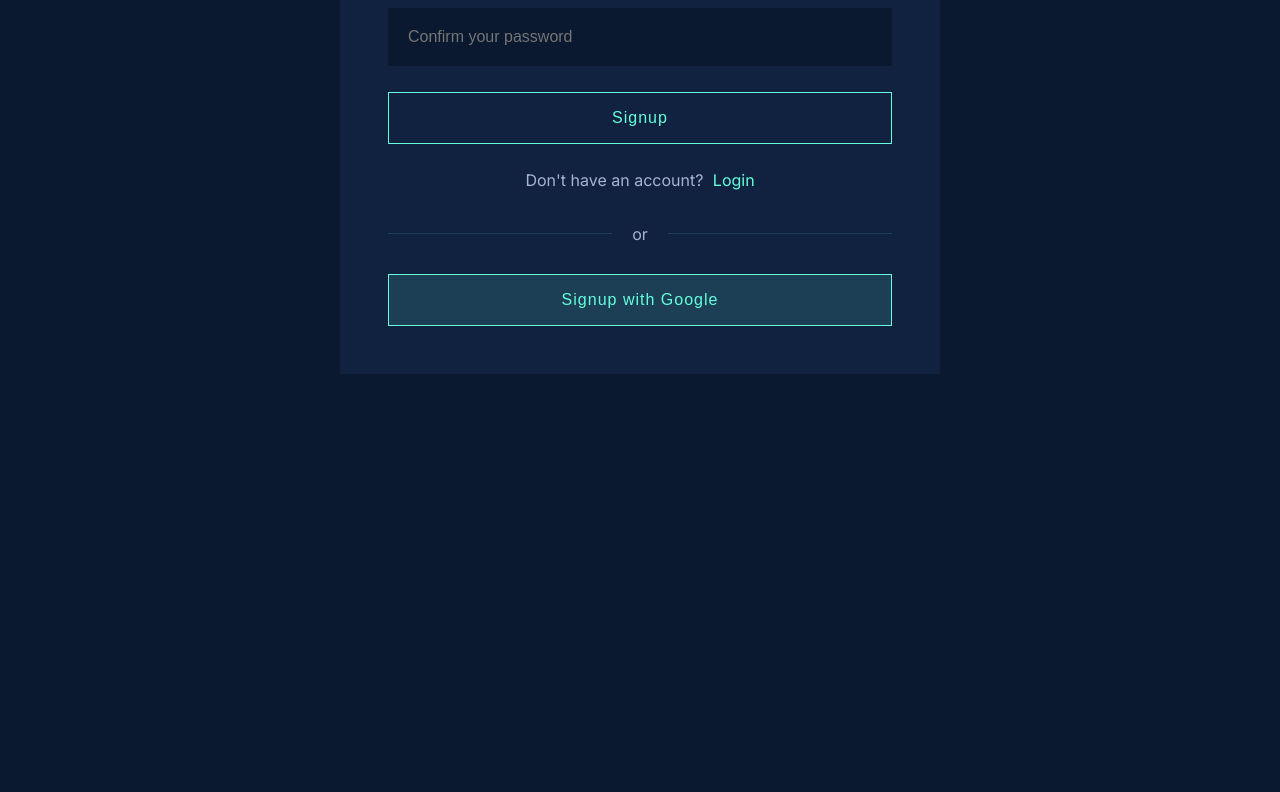
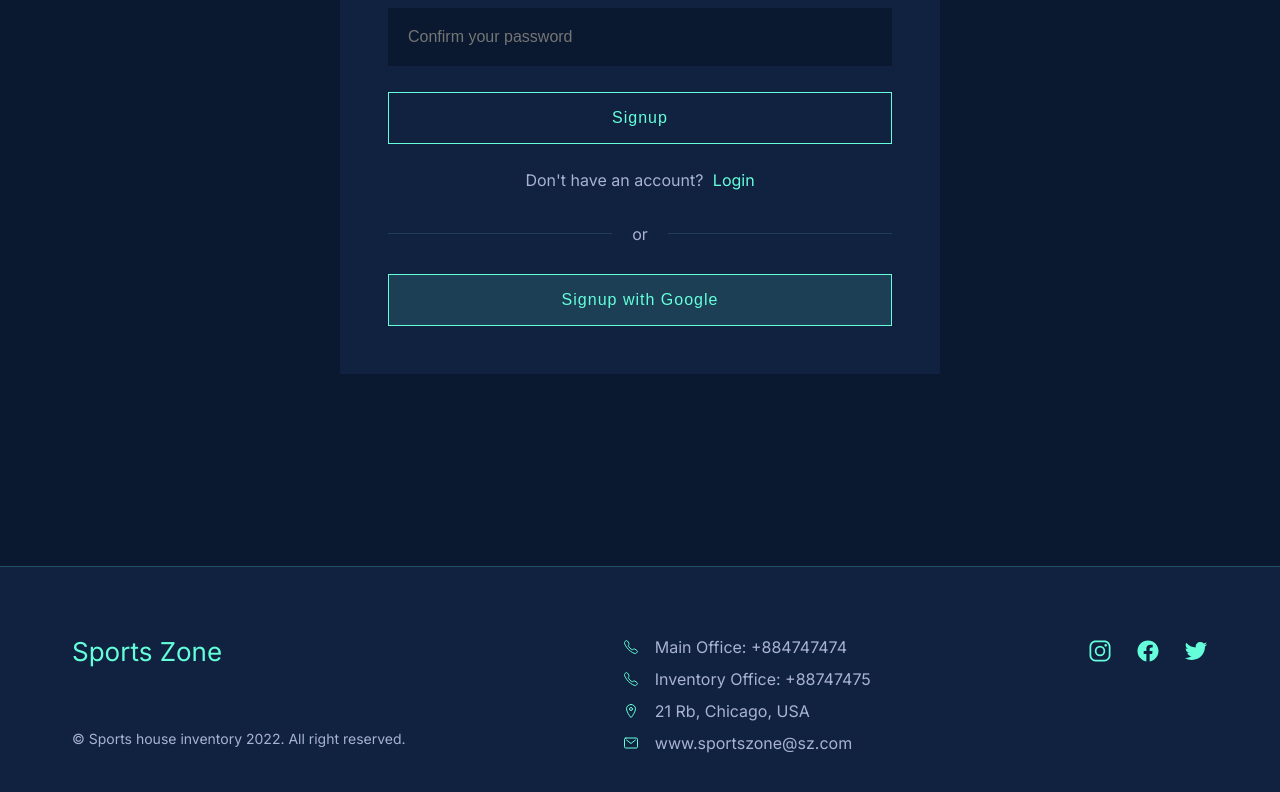
Before and after one commit to tanvirch0750/Sports-Zone-Inventory---Client, a React (Create React App) app: page /signup in a window 1280 px wide. Shown: the part 562-1354 px from the top of the page. Before the commit the page ends 1032 px from the top, so only its background shows below. Built offline with nearby package versions, Linux system fonts and the light colour scheme; no server answers.

Commit message:
modified banner and implemented footer

```diff
--- a/src/App.js
+++ b/src/App.js
@@ -8,6 +8,7 @@ import Home from "./pages/Home/Home";
 import InventoryItemDetails from "./pages/InventoryItemDetails/InventoryItemDetails";
 import ManageInventory from "./pages/ManageInventory/ManageInventory";
 import MyItems from "./pages/MyItems/MyItems";
+import Footer from "./shared/Footer/Footer.jsx";
 import Header from "./shared/Header/Header";
 
 function App() {
@@ -51,6 +52,7 @@ function App() {
         <Route path="/login" element={<Login />}></Route>
         <Route path="/signup" element={<SignUp />}></Route>
       </Routes>
+      <Footer />
     </>
   );
 }
--- a/src/components/Banner/Banner.css
+++ b/src/components/Banner/Banner.css
@@ -15,20 +15,54 @@
   align-items: center;
 }
 
+.banner-inner {
+  display: grid;
+  grid-template-columns: 65fr 35fr;
+  gap: 3.2rem;
+  align-items: center;
+  justify-items: space-between;
+}
+
+.inner-content-right {
+  justify-self: center;
+}
+
+.inner-content-right div {
+  display: flex;
+  flex-direction: column;
+  gap: 1.6rem;
+}
+
+.inner-content-right div span {
+  display: flex;
+  align-items: center;
+  font-size: 1.8rem;
+  gap: 1.8rem;
+  color: var(--color-slate-lightest);
+}
+
+.inner-content-right div span .icon {
+  color: var(--color-secondary);
+}
+
 .banner p {
   font-size: 1.6rem;
-  color: var(--color-secondary);
+  color: var(--color-slate-light);
   margin-bottom: 1.2rem;
 }
 
 .banner h1 {
-  font-size: 6.6rem;
-  line-height: 1.1;
+  font-size: 6.2rem;
+  line-height: 1.2;
   font-weight: 500;
   color: var(--color-slate-lightest);
   text-transform: none;
   letter-spacing: 0.05px;
-  margin-bottom: 3rem;
+  text-transform: capitalize;
+}
+
+.banner h1 span {
+  color: var(--color-secondary);
 }
 
 .banner .banner-text {
--- a/src/components/Banner/Banner.jsx
+++ b/src/components/Banner/Banner.jsx
@@ -1,20 +1,46 @@
 import React from "react";
+import { IoCheckmarkOutline } from "react-icons/io5";
 import "./Banner.css";
 
 const Banner = () => {
   return (
     <section className="banner">
       <div className="banner-inner container">
-        <p>Welcome to sports inventory.</p>
-        <h1>
-          Sports equipments inventory management for organized sporting
-          business.
-        </h1>
-
-        <p className="banner-text">
-          We solve your inventory problem best possible way!
-        </p>
-        <button className="btn btn-lg">Manage Inventory</button>
+        <div className="inner-content-left">
+          <p>Welcome to inventory of sports Zone.</p>
+          <h1>
+            Sports equipments inventory management <br /> for{" "}
+            <span>Sports Zone</span>.
+          </h1>
+          <button className="btn btn-lg">Manage Inventory</button>
+        </div>
+        <div className="inner-content-right">
+          <div>
+            <span>
+              <IoCheckmarkOutline className="icon" /> Product Traceabillity
+            </span>
+            <span>
+              <IoCheckmarkOutline className="icon" /> Barcoding & Barcode
+              Scanning
+            </span>
+            <span>
+              <IoCheckmarkOutline className="icon" /> Humidity Control
+              Environment{" "}
+            </span>
+            <span>
+              <IoCheckmarkOutline className="icon" /> 24/7 Monitoring System
+            </span>
+            <span>
+              <IoCheckmarkOutline className="icon" /> Disaster Recovery Plans
+            </span>
+            <span>
+              <IoCheckmarkOutline className="icon" /> Reverse Logistics
+            </span>
+            <span>
+              <IoCheckmarkOutline className="icon" /> Dedicated Tranport
+            </span>
+          </div>
+        </div>
       </div>
     </section>
   );
--- a/src/components/CeoQuotes/CeoQuotes.jsx
+++ b/src/components/CeoQuotes/CeoQuotes.jsx
@@ -17,12 +17,13 @@ const CeoQuotes = () => {
               scenes, particularly when it comes to managing equipment. If
               you’re still using antiquated processes to keep track of your
               sports equipment, it’s time to consider moving into the digital
-              age with a state-of-the-art system. We are providing you that.
+              age with a state-of-the-art system. So we are providing that
+              system for all out outlet around the country.
             </blockquote>
             <p>
               <span className="ceo-name">Marc Spector</span>
               <span className="designation">
-                CEO - <span>Sports Inventory</span>
+                CEO - <span>Sports Zone</span>
               </span>
             </p>
           </figure>
--- a/src/components/Features/Features.jsx
+++ b/src/components/Features/Features.jsx
@@ -10,7 +10,7 @@ const Features = () => {
       <div className="container feature-inner">
         <div className="heading">
           <p>Our Strength & Commitment</p>
-          <h2>Key features of our Sports Inventory </h2>
+          <h2>Key features of Sports Zone Inventory </h2>
         </div>
         <div className="features-items">
           <div className="feature-item">
--- a/src/components/InventoryItems/InventoryItems.css
+++ b/src/components/InventoryItems/InventoryItems.css
@@ -22,5 +22,5 @@
 
 .inventories-btn {
   text-align: center;
-  margin-top: 3.2rem;
+  margin-top: 4.8rem;
 }
--- /dev/null
+++ b/src/shared/Footer/Footer.css
@@ -0,0 +1,52 @@
+.footer {
+  background-color: var(--color-primary-light);
+  padding: 7.2rem 0;
+  border-top: 1px solid rgba(100, 255, 219, 0.219);
+  margin-top: 9.6rem;
+}
+
+.footer-inner {
+  display: flex;
+  gap: 3.2rem;
+  justify-content: space-between;
+}
+
+.logo-box {
+  display: flex;
+  flex-direction: column;
+  justify-content: space-between;
+  gap: 3.2rem;
+}
+
+.logo-box p {
+  font-size: 1.4rem;
+  margin-bottom: 0;
+}
+
+.address-box div {
+  display: flex;
+  flex-direction: column;
+  gap: 1.6rem;
+  font-size: 1.6rem;
+}
+
+.address-box div span {
+  display: flex;
+  align-items: center;
+  gap: 1.6rem;
+}
+
+.address-box div span .icon {
+  color: var(--color-secondary);
+}
+
+.social-media-box {
+  display: flex;
+  gap: 2.4rem;
+  font-size: 2.4rem;
+  color: var(--color-secondary);
+}
+
+.social-media-box span {
+  cursor: pointer;
+}
--- /dev/null
+++ b/src/shared/Footer/Footer.jsx
@@ -0,0 +1,57 @@
+import React from "react";
+import {
+  IoCallOutline,
+  IoLocationOutline,
+  IoLogoFacebook,
+  IoLogoInstagram,
+  IoLogoTwitter,
+  IoMailOutline,
+} from "react-icons/io5";
+import { Link } from "react-router-dom";
+import "./Footer.css";
+
+const Footer = () => {
+  return (
+    <footer className="footer">
+      <div className="footer-inner container">
+        <div className="logo logo-box">
+          <Link className="logo-link" to="/">
+            Sports Zone
+          </Link>
+          <p>&copy; Sports house inventory 2022. All right reserved.</p>
+        </div>
+        <div className="address-box">
+          <div>
+            <span>
+              <IoCallOutline className="icon" /> Main Office: +884747474
+            </span>
+            <span>
+              <IoCallOutline className="icon" /> Inventory Office: +88747475
+            </span>
+            <span>
+              <IoLocationOutline className="icon" />
+              21 Rb, Chicago, USA
+            </span>
+            <span>
+              <IoMailOutline className="icon" />
+              www.sportszone@sz.com
+            </span>
+          </div>
+        </div>
+        <div className="social-media-box">
+          <span>
+            <IoLogoInstagram />
+          </span>
+          <span>
+            <IoLogoFacebook />
+          </span>
+          <span>
+            <IoLogoTwitter />
+          </span>
+        </div>
+      </div>
+    </footer>
+  );
+};
+
+export default Footer;
--- a/src/shared/Header/Header.jsx
+++ b/src/shared/Header/Header.jsx
@@ -37,7 +37,7 @@ const Header = () => {
     >
       <div className="logo">
         <Link className="logo-link" to="/">
-          Sinventory
+          Sports Zone
         </Link>
       </div>
       <ul className="navigation">
```
